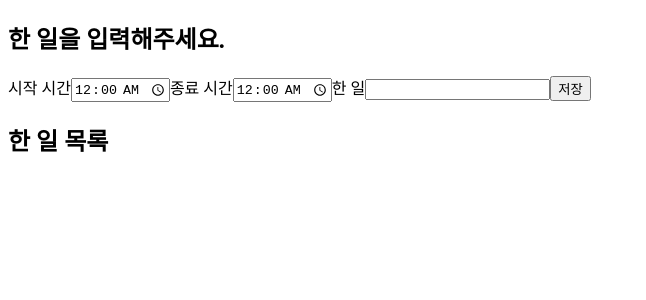
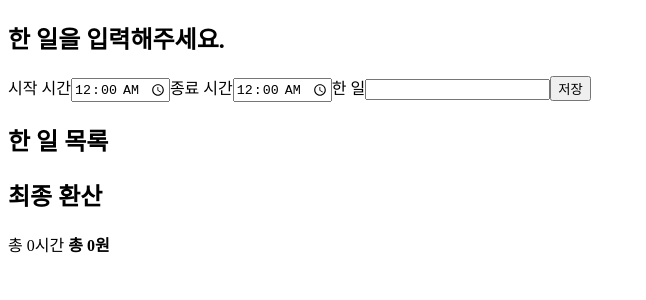
Before and after one commit to YeonsuBaek/how-much-is-your-life, a React (Create React App) app: page / in a window 1280 px wide. Shown: the top 300 px of the page, without its empty margins (0-646 px from the left). Built offline with nearby package versions, Linux system fonts and the light colour scheme.

Commit message:
feat: 한 일의 최종 시간과 돈 측정하는 기능 구현

```diff
--- a/src/App.js
+++ b/src/App.js
@@ -1,25 +1,36 @@
 import React, { useState } from 'react';
 import FinishedForm from './components/FinishedForm';
 import FinishedList from './components/FinishedList';
+import FinishedTotal from './components/FinishedTotal';
 
 const App = () => {
   const [finishedItems, setFinishedItems] = useState([]);
 
-  const getMoney = (start, end) => {
+  const getTime = (start, end) => {
+    let hours = Number(end.slice(0, 2)) - Number(start.slice(0, 2));
+    let minutes = Number(end.slice(3)) - Number(start.slice(3));
+
+    if (minutes >= 60) {
+      hours += Number(minutes / 60);
+      minutes %= 60;
+    }
+
+    return { hours: hours, minutes: minutes };
+  };
+
+  const getMoney = (time) => {
     const hourlyRate = 9620;
 
-    const startMinutes =
-      Number(start.slice(0, 2)) * 60 + Number(start.slice(3, 2));
-    const endMinutes = Number(end.slice(0, 2)) * 60 + Number(end.slice(3, 2));
-    const time = endMinutes - startMinutes;
-
-    return time * Number(hourlyRate / 60);
+    return (
+      (time.hours + Math.round((time.minutes / 60) * 10) / 10) * hourlyRate
+    );
   };
 
   const putItem = (item) => {
     setFinishedItems((prevItems) => {
       const currentItem = item;
-      currentItem['money'] = getMoney(item.start, item.end);
+      currentItem['time'] = getTime(item.start, item.end);
+      currentItem['money'] = getMoney(currentItem.time);
       return [currentItem, ...prevItems];
     });
   };
@@ -28,6 +39,7 @@ const App = () => {
     <div>
       <FinishedForm getItem={putItem} />
       <FinishedList finishedItems={finishedItems} />
+      <FinishedTotal finishedItems={finishedItems} />
     </div>
   );
 };
--- /dev/null
+++ b/src/components/FinishedTotal.js
@@ -0,0 +1,32 @@
+import React from 'react';
+
+const FinishedTotal = ({ finishedItems }) => {
+  console.log(finishedItems);
+  let totalHours = finishedItems.reduce((acc, cur) => {
+    return acc + cur.time.hours;
+  }, 0);
+  let totalMinutes = finishedItems.reduce((acc, cur) => {
+    return acc + cur.time.minutes;
+  }, 0);
+
+  if (totalMinutes >= 60) {
+    totalHours = Number(totalHours) + Number(totalMinutes / 60);
+    totalMinutes = Number(totalMinutes) % 60;
+  }
+
+  let totalMoney = finishedItems.reduce((acc, cur) => {
+    return acc + cur.money;
+  }, 0);
+
+  return (
+    <div>
+      <h2>최종 환산</h2>
+      <span>
+        총 {totalHours}시간 {totalMinutes > 0 && `${totalMinutes}분`}
+      </span>
+      <strong>총 {totalMoney}원</strong>
+    </div>
+  );
+};
+
+export default FinishedTotal;
```
